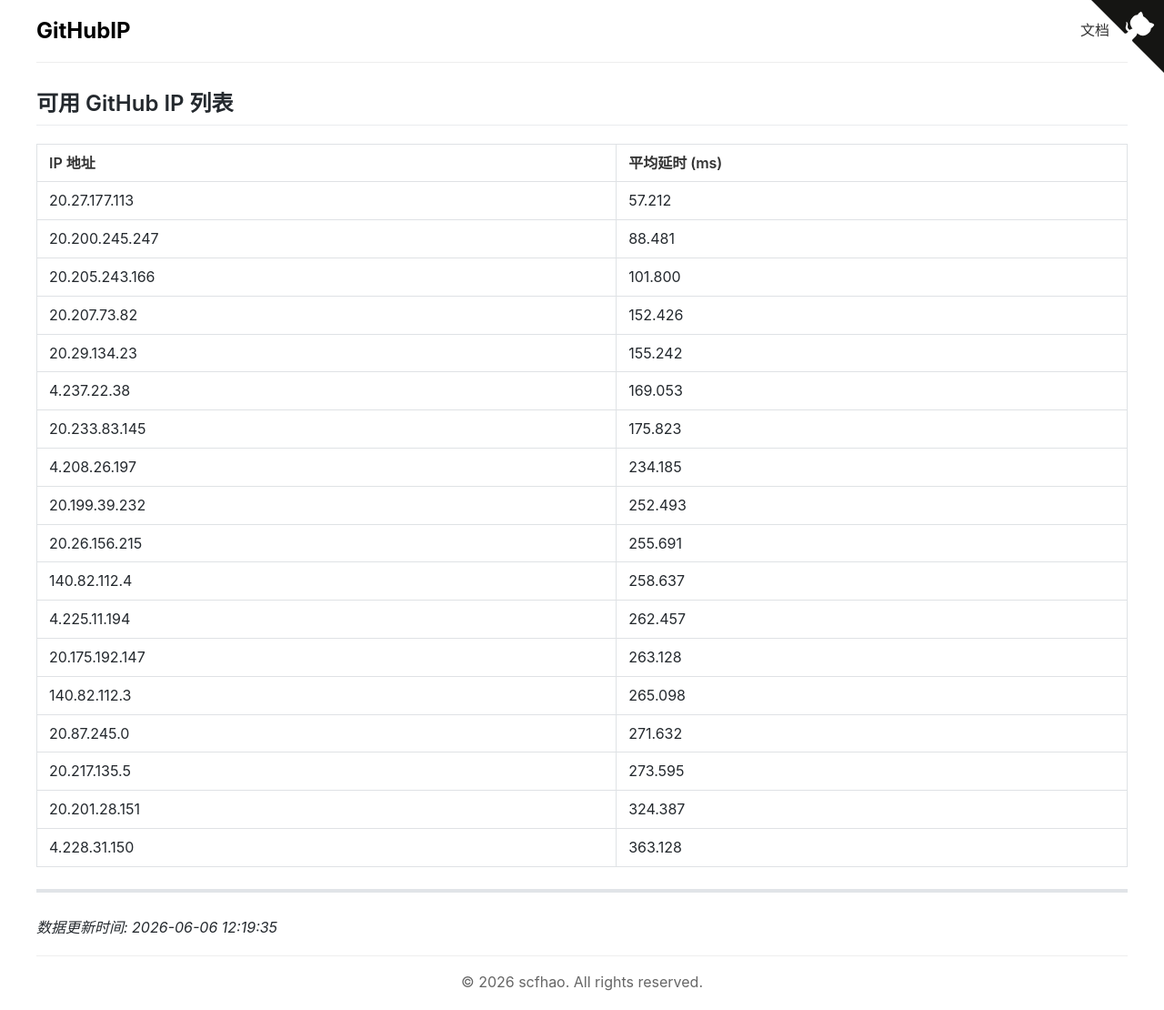
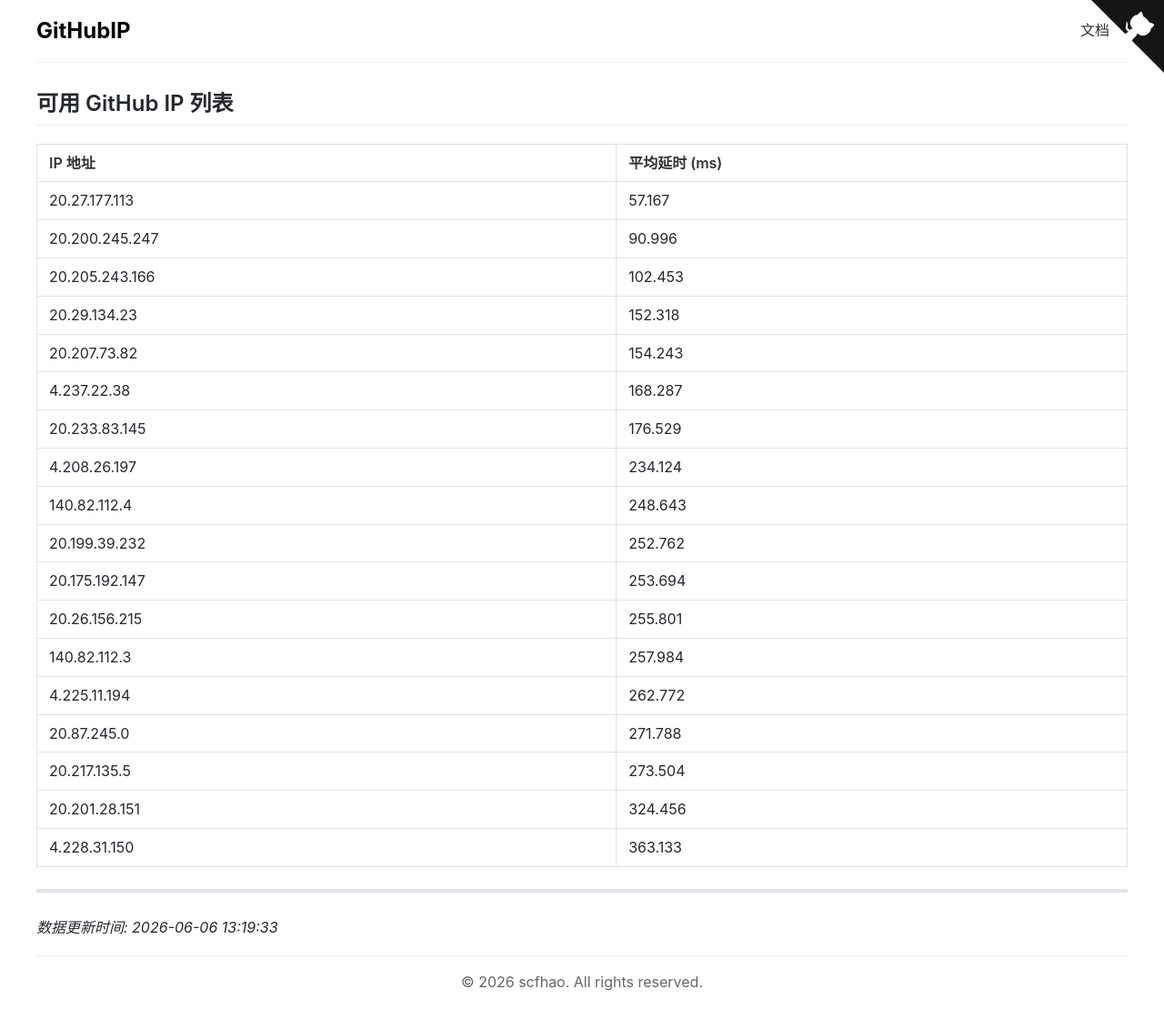
Before and after one commit to scfhao/GitHubIP, a Jekyll site: the page built from index.md, in a window 1280 px wide. Shown: the whole page at 91% size. Built offline with Jekyll 4.4.1, drawn with Linux system fonts in a browser that asks for light colours.

Commit message:
自动脚本执行 - 2026-06-06 13:19:33

```diff
--- a/index.md
+++ b/index.md
@@ -1,32 +1,32 @@
 ---
 layout: home
 title: GitHub IP 列表
-date: 2026-06-06 12:19:35
+date: 2026-06-06 13:19:33
 ---
 
 ## 可用 GitHub IP 列表
 
 | IP 地址 | 平均延时 (ms) |
 |---------|--------------|
-| 20.27.177.113 | 57.212 |
-| 20.200.245.247 | 88.481 |
-| 20.205.243.166 | 101.800 |
-| 20.207.73.82 | 152.426 |
-| 20.29.134.23 | 155.242 |
-| 4.237.22.38 | 169.053 |
-| 20.233.83.145 | 175.823 |
-| 4.208.26.197 | 234.185 |
-| 20.199.39.232 | 252.493 |
-| 20.26.156.215 | 255.691 |
-| 140.82.112.4 | 258.637 |
-| 4.225.11.194 | 262.457 |
-| 20.175.192.147 | 263.128 |
-| 140.82.112.3 | 265.098 |
-| 20.87.245.0 | 271.632 |
-| 20.217.135.5 | 273.595 |
-| 20.201.28.151 | 324.387 |
-| 4.228.31.150 | 363.128 |
+| 20.27.177.113 | 57.167 |
+| 20.200.245.247 | 90.996 |
+| 20.205.243.166 | 102.453 |
+| 20.29.134.23 | 152.318 |
+| 20.207.73.82 | 154.243 |
+| 4.237.22.38 | 168.287 |
+| 20.233.83.145 | 176.529 |
+| 4.208.26.197 | 234.124 |
+| 140.82.112.4 | 248.643 |
+| 20.199.39.232 | 252.762 |
+| 20.175.192.147 | 253.694 |
+| 20.26.156.215 | 255.801 |
+| 140.82.112.3 | 257.984 |
+| 4.225.11.194 | 262.772 |
+| 20.87.245.0 | 271.788 |
+| 20.217.135.5 | 273.504 |
+| 20.201.28.151 | 324.456 |
+| 4.228.31.150 | 363.133 |
 
 ---
 
-*数据更新时间: 2026-06-06 12:19:35*
+*数据更新时间: 2026-06-06 13:19:33*
```
